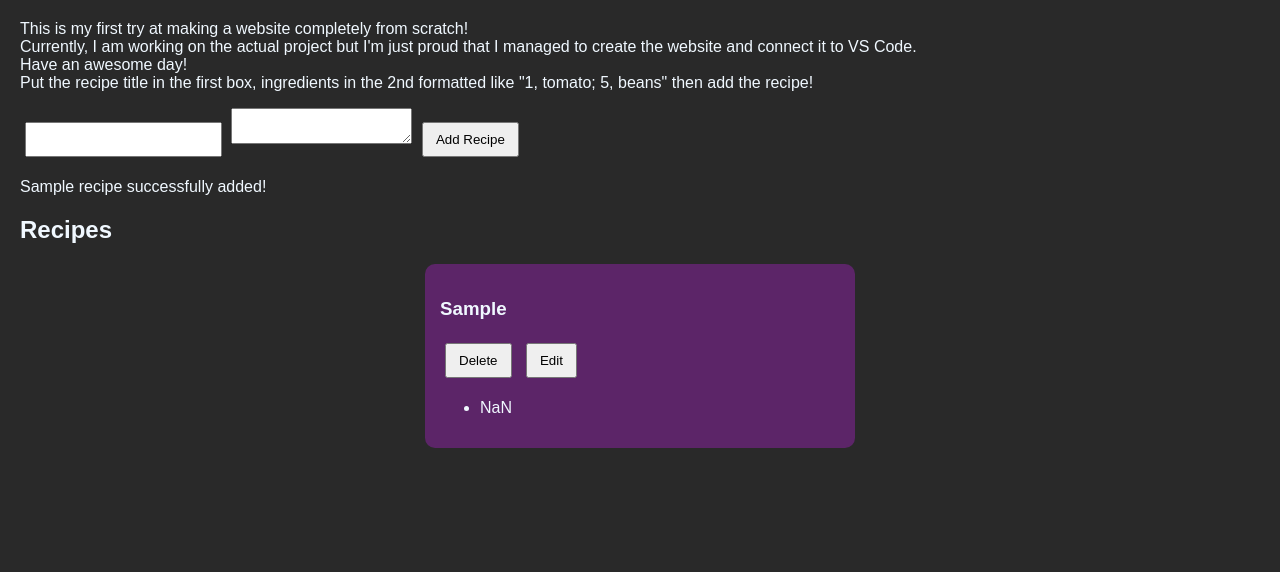
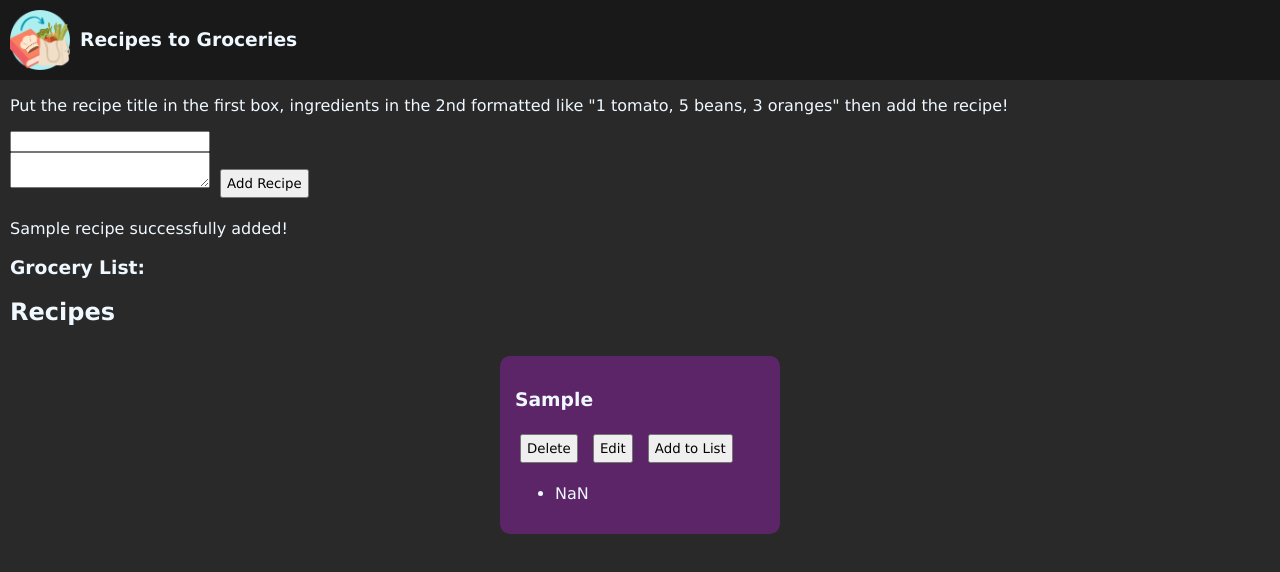
Before and after one commit to katherinef2023/RecipeToGroceries, a plain HTML site: page index.html in a window 1280 px wide. Both pictures are taken after typing "Sample", "Sample" into the empty fields and a click on the button "Add Recipe". Drawn offline with Linux system fonts and the light colour scheme.

Commit message:
added grocery list!

```diff
--- a/index.html
+++ b/index.html
@@ -5,27 +5,37 @@
     <meta name="viewport" content="width=device-width, initial-scale=1">
     <title>Recipes to Groceries</title>
     <link rel="stylesheet" href="style.css">
+    <link rel="icon" href="RecipesToGroceriesLogo.png" type="image/x-icon">
 </head>
 
 
 
 <body>
-    <!--Quick reminder to self: to update with terminal: git add ., git commit -m "blahbalh", git push-->
-    <p>
+    <!--Quick reminder to self: to update with terminal: git pull, git add ., git commit -m "blahbalh", git push-->
+    <div class="navBar">
+        <a href="index.html"><img src="RecipesToGroceriesLogo.png" width="60px"></a>
+        <h3>Recipes to Groceries</h3>
+    </div>
+    <div>
+        <p>
+            Put the recipe title in the first box, ingredients in the 2nd formatted like "1 tomato, 5 beans, 3 oranges" then add the recipe!
+        </p>
+        <input style="width: 200px" id="recipeName"><br>
+        <textarea style="width: 200px" id="ingredients"></textarea>
+        <button id="addBtn">Add Recipe</button>
+        <p id="output"></p>
+    </div>
 
+    <div>
+        <h3>Grocery List:</h3>
+        <ul id="groceryListContainer"></ul>
+    </div>
 
-        This is my first try at making a website completely from scratch!<br>
-        Currently, I am working on the actual project but I'm just proud that I managed to create the website and connect it to VS Code.<br>
-        Have an awesome day!<br>
-        Put the recipe title in the first box, ingredients in the 2nd formatted like "1, tomato; 5, beans" then add the recipe!
-    </p>
-    <input id="recipeName">
-    <textarea id="ingredients"></textarea>
-    <button id="addBtn">Add Recipe</button>
-    <p id="output"></p>
+    <div>
+        <h2>Recipes</h2>
+        <div class="recipeContainer" id="recipeContainer"></div>
+    </div>
 
-    <h2>Recipes</h2>
-    <div id="recipeContainer"></div>
 
 
 <script src="script.js"></script>
--- a/script.js
+++ b/script.js
@@ -8,9 +8,12 @@ const recipeNameInput = document.getElementById("recipeName");
 const ingredientsInput = document.getElementById("ingredients");
 const output = document.getElementById("output");
 const recipeContainer = document.getElementById("recipeContainer");
+const groceryListContainer = document.getElementById("groceryListContainer");
 
 let recipes = JSON.parse(localStorage.getItem("recipes")) || [];
 displayRecipes()
+
+let groceryList = []
 
 addBtn.addEventListener("click", addRecipe);
 recipeContainer.addEventListener("click", recipeCardClicked)
@@ -27,6 +30,32 @@ function recipeCardClicked(e) {
     if (action === "edit") {
         editRecipe(id);
     }
+    if (action === "addToList") {
+        addRecipeToList(id);
+    }
+}
+
+
+function addRecipeToList(id) {
+    const recipe = recipes.find(r => r.id === id); // Find the recipe
+
+    groceryList.push(...recipe.ingredients);
+    output.textContent = `Added ${recipe.name} to grocery list`;
+
+    const combinedGroceryList = {};
+
+    groceryList.forEach(item => { //adds up all the ingredients
+        if (combinedGroceryList[item.name]) {
+            combinedGroceryList[item.name] += item.amount;
+        }
+        else {
+            combinedGroceryList[item.name] = item.amount;
+        }
+    });
+
+    groceryListContainer.innerHTML = Object.entries(combinedGroceryList)
+        .map(([name, amount]) => `<li style="list-style-type: none"><input type="checkbox">${amount} ${name}</li>`).join("");
+
 }
 
 
@@ -35,8 +64,8 @@ function editRecipe(id) {
 
     recipeNameInput.value = recipe.name
     ingredientsInput.value = recipe.ingredients
-        .map(i => `${i.amount}, ${i.name}`)
-        .join("; ");
+        .map(i => `${i.amount} ${i.name}`)
+        .join(", ");
     editingId = id;
     addBtn.textContent = "Save changes";
 }
@@ -59,6 +88,7 @@ function displayRecipes() {
             <h3>${recipe.name}</h3>
             <button class="delete-btn" data-action="delete" data-id="${recipe.id}">Delete</button>
             <button class="edit-btn" data-action="edit" data-id="${recipe.id}">Edit</button>
+            <button class="addToList-btn" data-action="addToList" data-id="${recipe.id}">Add to List</button>
             <ul>
                 ${recipe.ingredients.map(i => `<li>${i.amount} ${i.name}</li>`).join("")}
             </ul>
@@ -75,12 +105,12 @@ function addRecipe() {
             recipeNameInput.value.trim().charAt(0).toUpperCase() +
             recipeNameInput.value.trim().slice(1);
         const formattedIngredients =
-            ingredientsInput.value.split(";")
+            ingredientsInput.value.split(",")
             .map(item => {
-                const parts = item.split(",");
+                const parts = item.trim().split(/\s+/);
                 return {
-                    amount: Number(parts[0]?.trim()),
-                    name: (parts[1] || "").trim().toLowerCase()
+                    amount: Number(parts[0].trim()),
+                    name: parts.slice(1).join(" ").toLowerCase()
                 };
             });
 
@@ -106,7 +136,7 @@ function addRecipe() {
             recipes.push(recipe);
         }
 
-
+        output
         localStorage.setItem("recipes", JSON.stringify(recipes));
         displayRecipes();
         console.log(recipes);
--- a/style.css
+++ b/style.css
@@ -1,25 +1,40 @@
 body {
-    font-family: Arial, sans-serif;
+    font-family: 'Lucida Sans', 'Lucida Sans Regular', 'Lucida Grande', 'Lucida Sans Unicode', Geneva, Verdana, sans-serif;
     background-color: #292929;
     margin: 0;
-    padding: 20px;
-    p,h1,h2,h3,h4,h5,h6,li{color:aliceblue};
+    p,h1,h2,h3,h4,h5,h6,li,ul{color:aliceblue};
 }
-input {
-    padding: 8px;
-    margin: 5px;
+
+div {
+    margin: 10px;
 }
 
 button {
-    padding: 8px 12px;
+    padding: 5px;
     margin: 5px;
     cursor: pointer;
+    font-family: 'Lucida Sans', 'Lucida Sans Regular', 'Lucida Grande', 'Lucida Sans Unicode', Geneva, Verdana, sans-serif;
 }
 
 .recipeCard {
     background: rgb(92, 37, 104);
     padding: 15px;
-    margin: 10px auto;
+    margin: 10px;
     border-radius: 10px;
     max-width: 400px;
+    min-width: 250px;
 }
+
+.recipeContainer {
+    display: flex;
+    flex-wrap: wrap;
+    justify-content: center;
+}
+
+.navBar {
+    display: flex;
+    margin: 0px;
+    padding: 10px;
+    gap: 10px;
+    background-color: #191919;
+}
```
Also changed, not shown: RecipesToGroceriesLogo.png (added).
